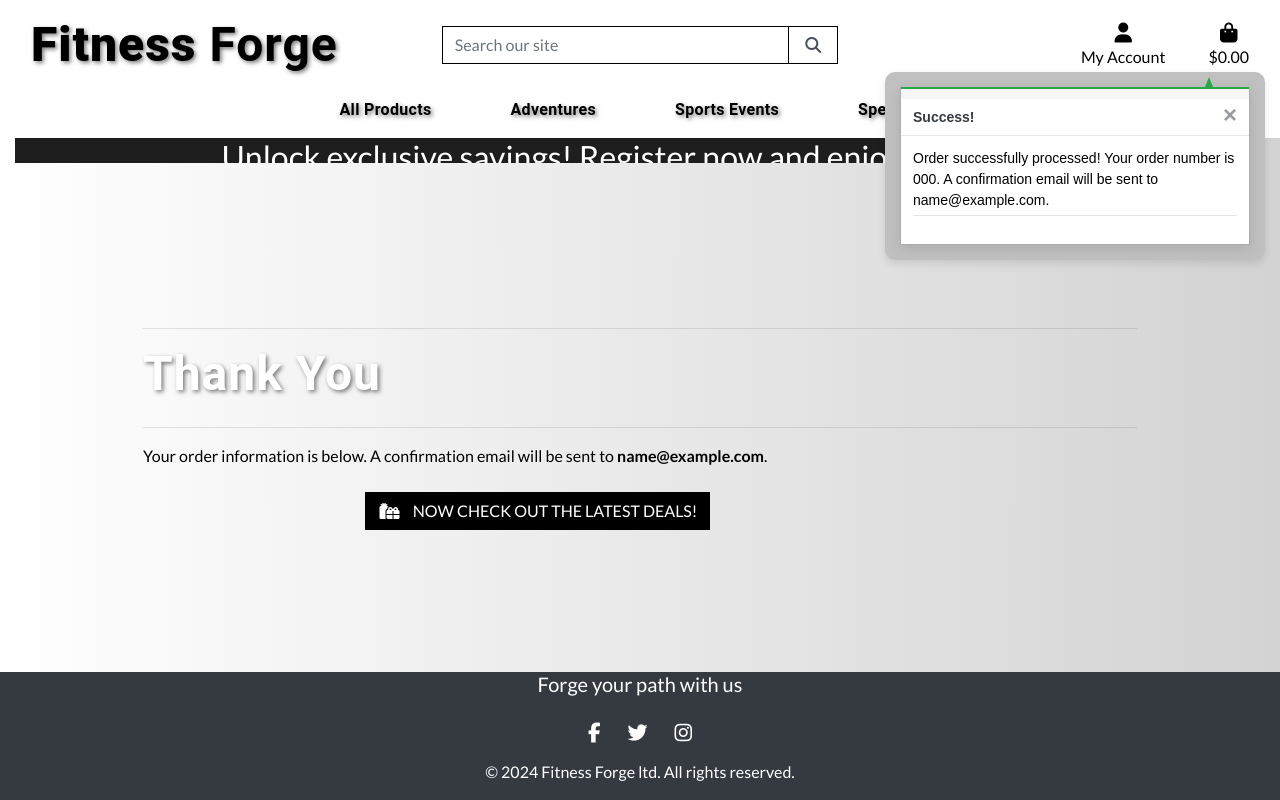
After one commit to FabiMe/Fitness-Forge, a Django app: page /checkout/checkout_success/000 in a window 1280 px wide. The commit adds this page. Run offline with Django 3.2, Linux system fonts and the light colour scheme; tables that the repository leaves empty hold one stand-in row (values such as "Sample post"); some libraries are stand-ins or nearby versions; some web fonts are replaced.

Commit message:
added checkout success logic

```diff
--- a/checkout/__init__.py
+++ b/checkout/__init__.py
@@ -0,0 +1 @@
+default_app_config = 'checkout.apps.CheckoutConfig'
--- a/checkout/models.py
+++ b/checkout/models.py
@@ -59,6 +59,16 @@ class Order(models.Model):
     def __str__(self):
         return self.order_number
 
+    def update_total(self):
+        """
+        Update the total value of the order
+        """
+        # Calculate the total value of the order based on its line items
+        total = sum(item.lineitem_total for item in self.lineitems.all())
+        self.order_total = total
+        self.grand_total = total
+        self.save()
+
 
 class OrderLineItem(models.Model):
     order = models.ForeignKey(Order, null=False, blank=False, on_delete=models.CASCADE, related_name='lineitems')
--- a/checkout/signals.py
+++ b/checkout/signals.py
@@ -11,7 +11,7 @@ def update_on_save(sender, instance, created, **kwargs):
     instance.order.update_total()
 
 @receiver(post_delete, sender=OrderLineItem)
-def update_on_save(sender, instance, **kwargs):
+def update_on_delete(sender, instance, **kwargs):
     """
     Update order total on lineitem delete
     """
--- a/checkout/templates/checkout/checkout.html
+++ b/checkout/templates/checkout/checkout.html
@@ -60,7 +60,6 @@
                 <div class="row text-black text-right">
                     <div class="col-7 offset-2">
                         <p class="my-0">Order Total:</p>
-                        <p class="my-0">Delivery:</p>
                         <p class="my-0">Grand Total:</p>
                     </div>
                     <div class="col-3">
--- /dev/null
+++ b/checkout/templates/checkout/checkout_success.html
@@ -0,0 +1,42 @@
+{% extends "base.html" %}
+{% load static %}
+
+{% block extra_css %}
+    <link rel="stylesheet" href="{% static 'checkout/css/checkout.css' %}">
+{% endblock %}
+
+{% block page_header %}
+    <div class="container header-container">
+        <div class="row">
+            <div class="col"></div>
+        </div>
+    </div>
+{% endblock %}
+
+{% block content %}
+    <div class="overlay"></div>
+    <div class="container">
+        <div class="row">
+            <div class="col">
+                <hr>
+                <h2 class="logo-font mb-4">Thank You</h2>
+                <hr>
+                <p class="text-black">Your order information is below. A confirmation email will be sent to <strong>{{ order.email }}</strong>.</p>
+            </div>
+        </div>
+
+        <div class="row">
+            <div class="col-12 col-lg-7"></div>
+        </div>
+        <div class="row">
+			<div class="col-12 col-lg-7 text-right">
+				<a href="{% url 'products' %}?category=new_arrivals,deals,clearance" class="btn btn-black rounded-0 my-2">
+					<span class="icon mr-2">
+						<i class="fas fa-gifts"></i>
+					</span>
+					<span class="text-uppercase">Now check out the latest deals!</span>
+				</a>
+			</div>
+		</div>
+    </div>
+{% endblock %}
--- a/checkout/urls.py
+++ b/checkout/urls.py
@@ -2,5 +2,6 @@ from django.urls import path
 from . import views
 
 urlpatterns = [
-    path('', views.checkout, name='checkout')
+    path('', views.checkout, name='checkout'),
+    path('checkout_success/<order_number>', views.checkout_success, name='checkout_success'),
 ]
--- a/checkout/views.py
+++ b/checkout/views.py
@@ -1,8 +1,10 @@
-from django.shortcuts import render, redirect, reverse
+from django.shortcuts import render, redirect, reverse, get_object_or_404
 from django.contrib import messages
 from django.conf import settings
 
 from .forms import OrderForm
+from .models import Order, OrderLineItem
+from products.models import Product
 from bag.contexts import bag_contents
 
 import stripe
@@ -12,21 +14,64 @@ def checkout(request):
     stripe_public_key = settings.STRIPE_PUBLIC_KEY
     stripe_secret_key = settings.STRIPE_SECRET_KEY
 
-    bag = request.session.get('bag', {})
-    if not bag:
-        messages.error(request, "There's nothing in your bag at the moment")
-        return redirect(reverse('products'))
+    if request.method == 'POST':
+        bag = request.session.get('bag', {})
 
-    current_bag = bag_contents(request)
-    total = current_bag['grand_total']
-    stripe_total = round(total * 100)
-    stripe.api_key = stripe_secret_key
-    intent = stripe.PaymentIntent.create(
-        amount=stripe_total,
-        currency=settings.STRIPE_CURRENCY,
-    )
+        form_data = {
+            'full_name': request.POST['full_name'],
+            'email': request.POST['email'],
+            'phone_number': request.POST['phone_number'],
+            'country': request.POST['country'],
+            'postcode': request.POST['postcode'],
+            'town_or_city': request.POST['town_or_city'],
+            'street_address1': request.POST['street_address1'],
+            'street_address2': request.POST.get('street_address2', ''),
+            'county': request.POST.get('county', ''),
+        }
+        order_form = OrderForm(form_data)
+        if order_form.is_valid():
+            order = order_form.save(commit=False)  # Don't save yet, so we can add the mystery_box_tier
+            order.mystery_box_tier = order._calculate_mystery_box_tier()  # Calculate tier
+            order.save()  # Now save the order
+            for item_id, item_data in bag.items():
+                try:
+                    product = Product.objects.get(id=item_id)
+                    if isinstance(item_data, int):
+                        order_line_item = OrderLineItem(
+                            order=order,
+                            product=product,
+                            quantity=item_data,
+                        )
+                        order_line_item.save()
+                except Product.DoesNotExist:
+                    messages.error(request, (
+                        "One of the products in your bag wasn't found in our database. "
+                        "Please call us for assistance!")
+                    )
+                    order.delete()
+                    return redirect(reverse('view_bag'))
 
-    order_form = OrderForm()
+            request.session['save_info'] = 'save-info' in request.POST
+            return redirect(reverse('checkout_success', args=[order.order_number]))
+        else:
+            messages.error(request, 'There was an error with your form. \
+                Please double check your information.')
+    else:
+        bag = request.session.get('bag', {})
+        if not bag:
+            messages.error(request, "There's nothing in your bag at the moment")
+            return redirect(reverse('products'))
+
+        current_bag = bag_contents(request)
+        total = current_bag['grand_total']
+        stripe_total = round(total * 100)
+        stripe.api_key = stripe_secret_key
+        intent = stripe.PaymentIntent.create(
+            amount=stripe_total,
+            currency=settings.STRIPE_CURRENCY,
+        )
+
+        order_form = OrderForm()
 
     if not stripe_public_key:
         messages.warning(request, 'Stripe public key is missing. \
@@ -40,3 +85,23 @@ def checkout(request):
     }
 
     return render(request, template, context)
+
+def checkout_success(request, order_number):
+    """
+    Handle successful checkouts
+    """
+    order = get_object_or_404(Order, order_number=order_number)
+    messages.success(request, f'Order successfully processed! \
+        Your order number is {order_number}. A confirmation \
+        email will be sent to {order.email}.')
+
+    # Optionally, you can clear the session after successful checkout
+    if 'bag' in request.session:
+        del request.session['bag']
+
+    template = 'checkout/checkout_success.html'
+    context = {
+        'order': order,
+    }
+
+    return render(request, template, context)
```
Also changed, not shown: checkout/migrations/0002_order_mystery_box_tier.py (added).
